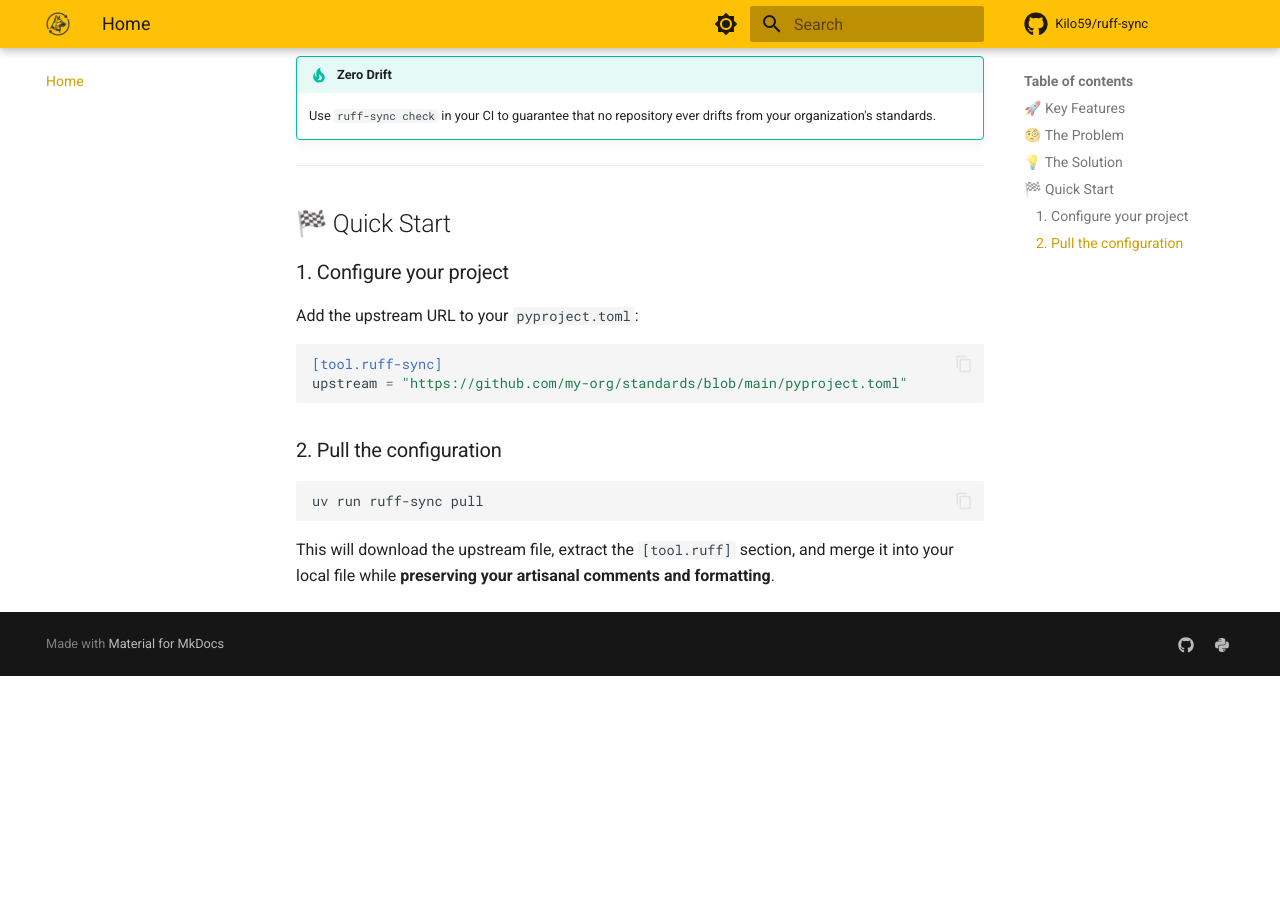
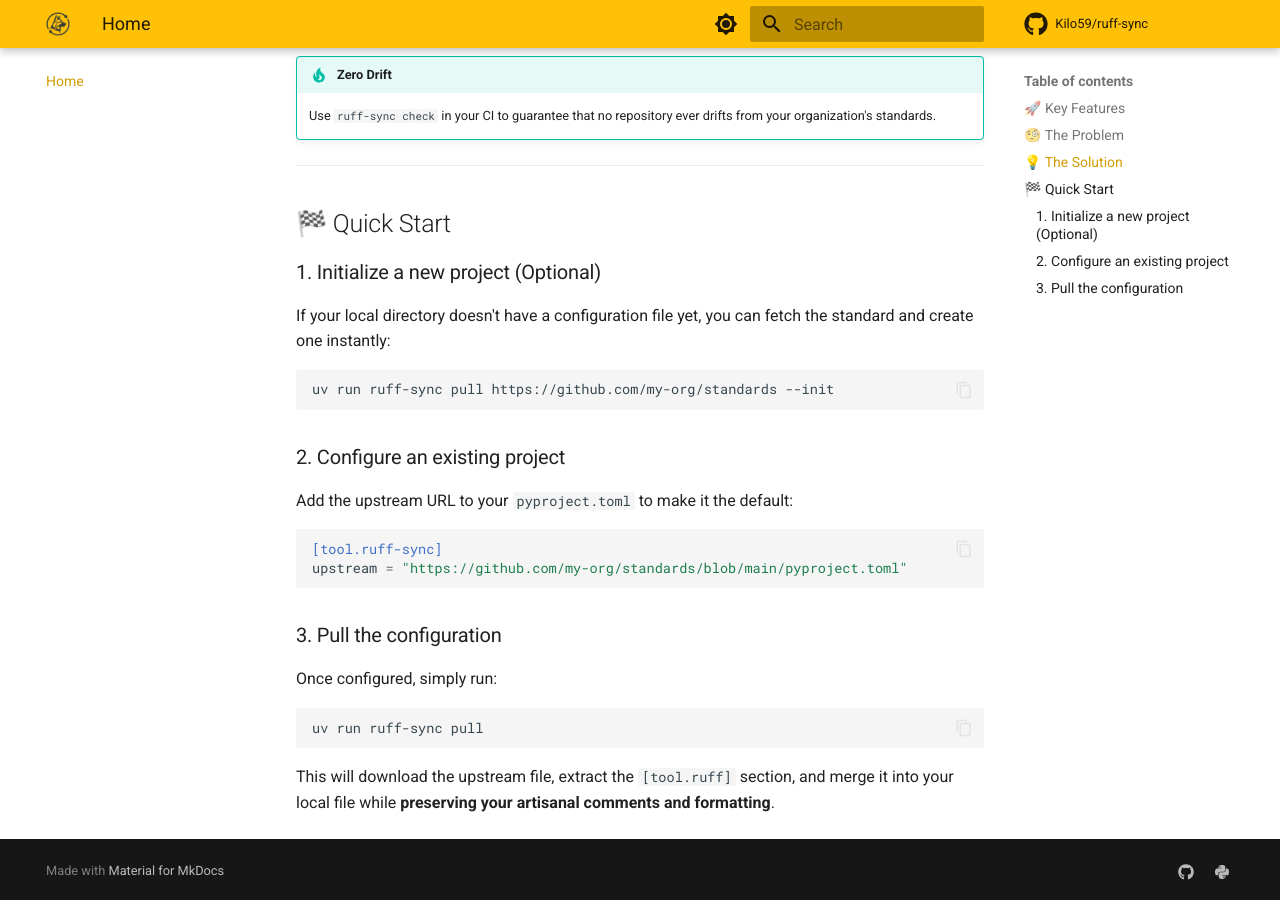
Before and after one commit to Kilo59/ruff-sync, an MkDocs documentation site: the page built from docs/index.md, in a window 1280 px wide and 900 px high, scrolled down 1329 px. Built offline with MkDocs 1.6.1 and Material for MkDocs 9.7.7, drawn with Linux system fonts in a browser that asks for light colours; comment, search, counter and statistics services are not loaded; before the commit the page ends 2005 px from its top, so only the background shows below that.

Commit message:
more updates

````diff
--- a/docs/index.md
+++ b/docs/index.md
@@ -38,16 +38,26 @@ Internal "base" configurations or shared presets often fall out of sync, or requ
 
 ## 🏁 Quick Start
 
-### 1. Configure your project
+### 1. Initialize a new project (Optional)
 
-Add the upstream URL to your `pyproject.toml`:
+If your local directory doesn't have a configuration file yet, you can fetch the standard and create one instantly:
+
+```bash
+uv run ruff-sync pull https://github.com/my-org/standards --init
+```
+
+### 2. Configure an existing project
+
+Add the upstream URL to your `pyproject.toml` to make it the default:
 
 ```toml
 [tool.ruff-sync]
 upstream = "https://github.com/my-org/standards/blob/main/pyproject.toml"
 ```
 
-### 2. Pull the configuration
+### 3. Pull the configuration
+
+Once configured, simply run:
 
 ```bash
 uv run ruff-sync pull
````
Also changed, not shown: README.md (+41 -15 lines), docs/ci-integration.md (+6 -0 lines).
